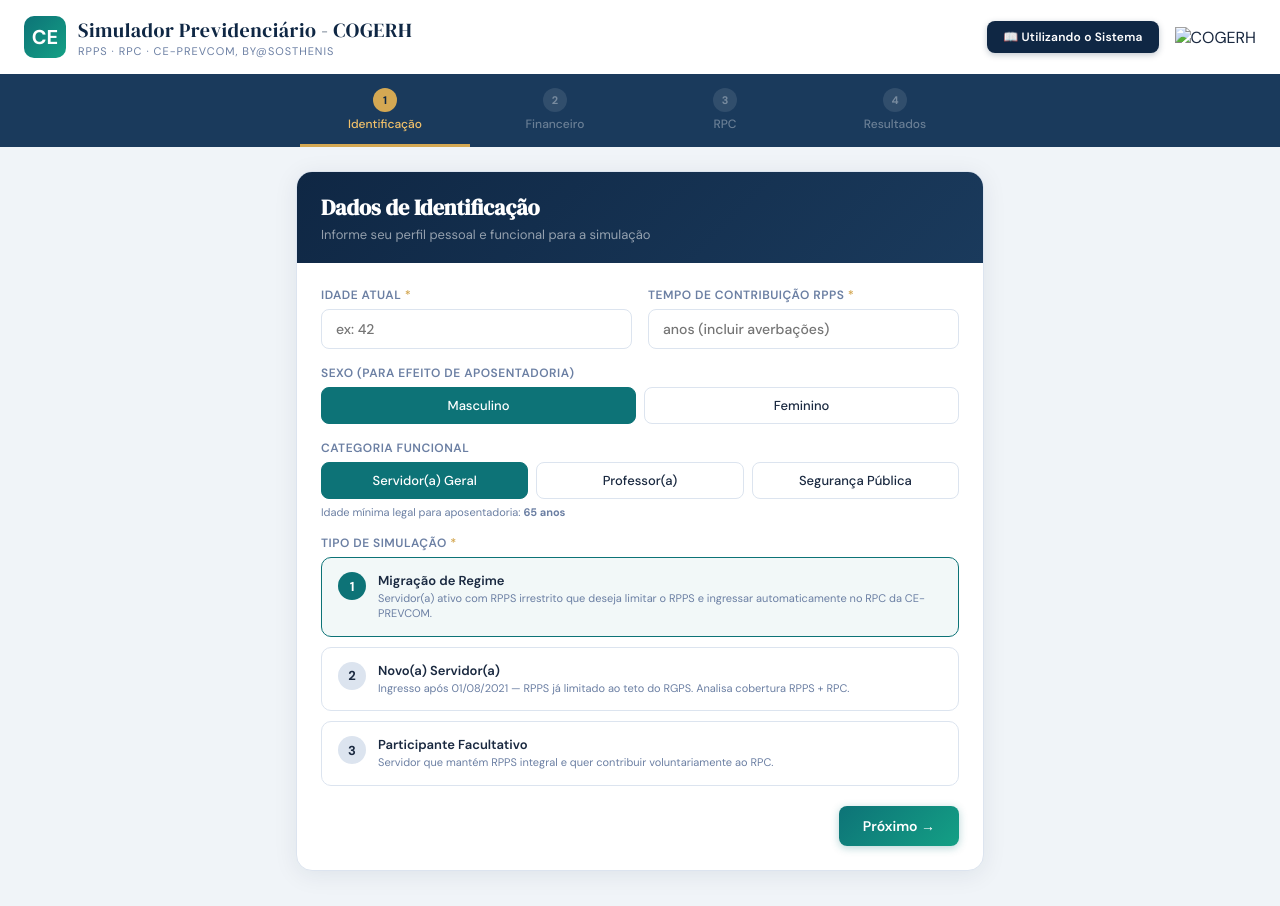
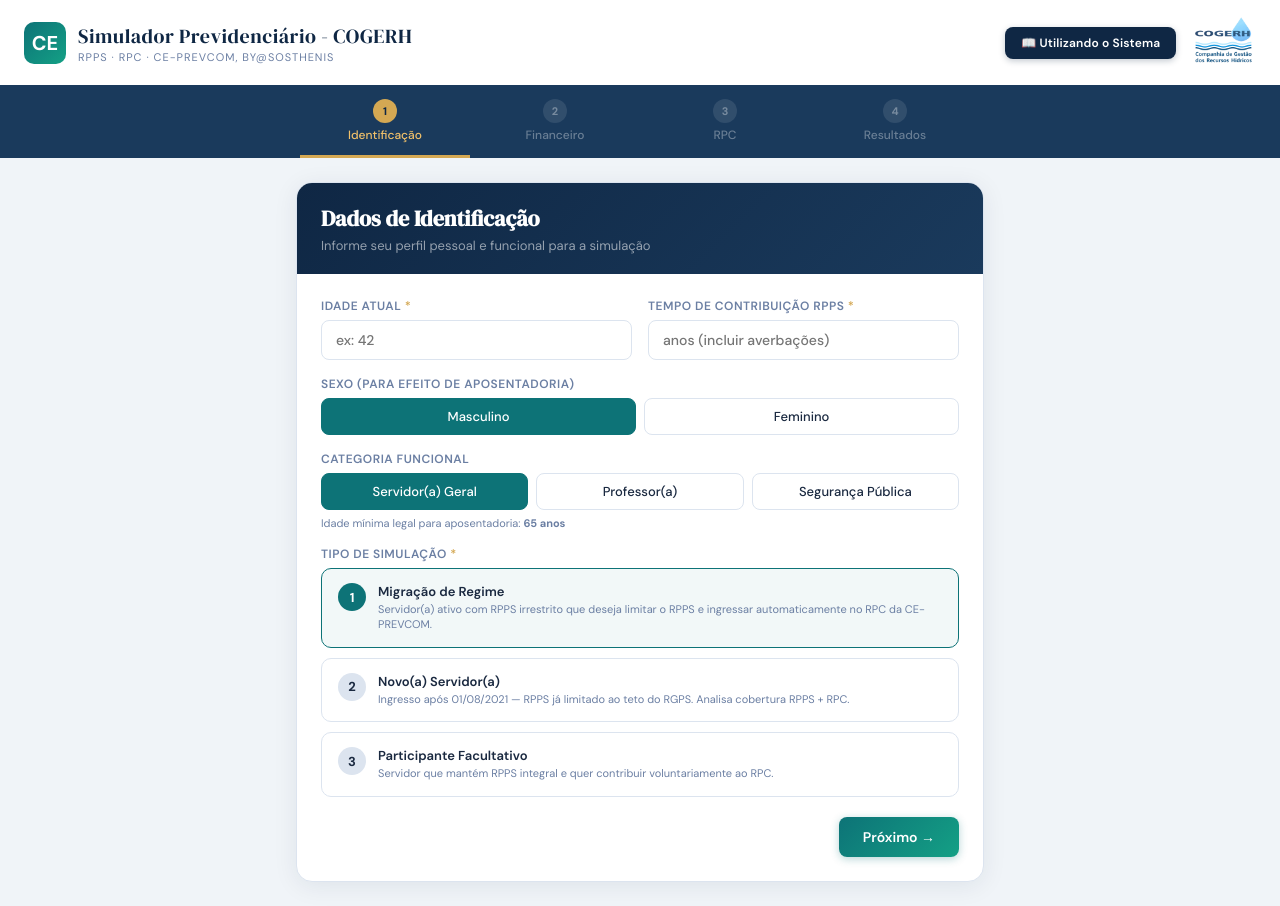
Before and after one commit to sosthenis/simulador-prevcom-cogerh, a plain HTML site: page index.html in a window 1280 px wide. Drawn offline with Linux system fonts and the light colour scheme.

Commit message:
Corrige nome da imagem logo-cogerh.png no header

```diff
--- a/index.html
+++ b/index.html
@@ -393,7 +393,7 @@ input[type=range]::-webkit-slider-thumb {
   <div style="display:flex;align-items:center;gap:16px;">
     <a href="manual.html" target="_blank" style="font-size:12px;font-weight:600;color:#ffffff;text-decoration:none;background:#0f2744;padding:8px 16px;border-radius:8px;white-space:nowrap;box-shadow:0 2px 6px rgba(15,39,68,0.25);letter-spacing:0.2px;">📖 Utilizando o Sistema</a>
     <div class="header-logo-right">
-      <img src="log-cogerh.png" alt="COGERH">
+      <img src="logo-cogerh.png" alt="COGERH">
     </div>
   </div>
 </div>
```
Also changed, not shown: simulador_previdenciario_ce_prevcom.html (+1 -1 lines).
